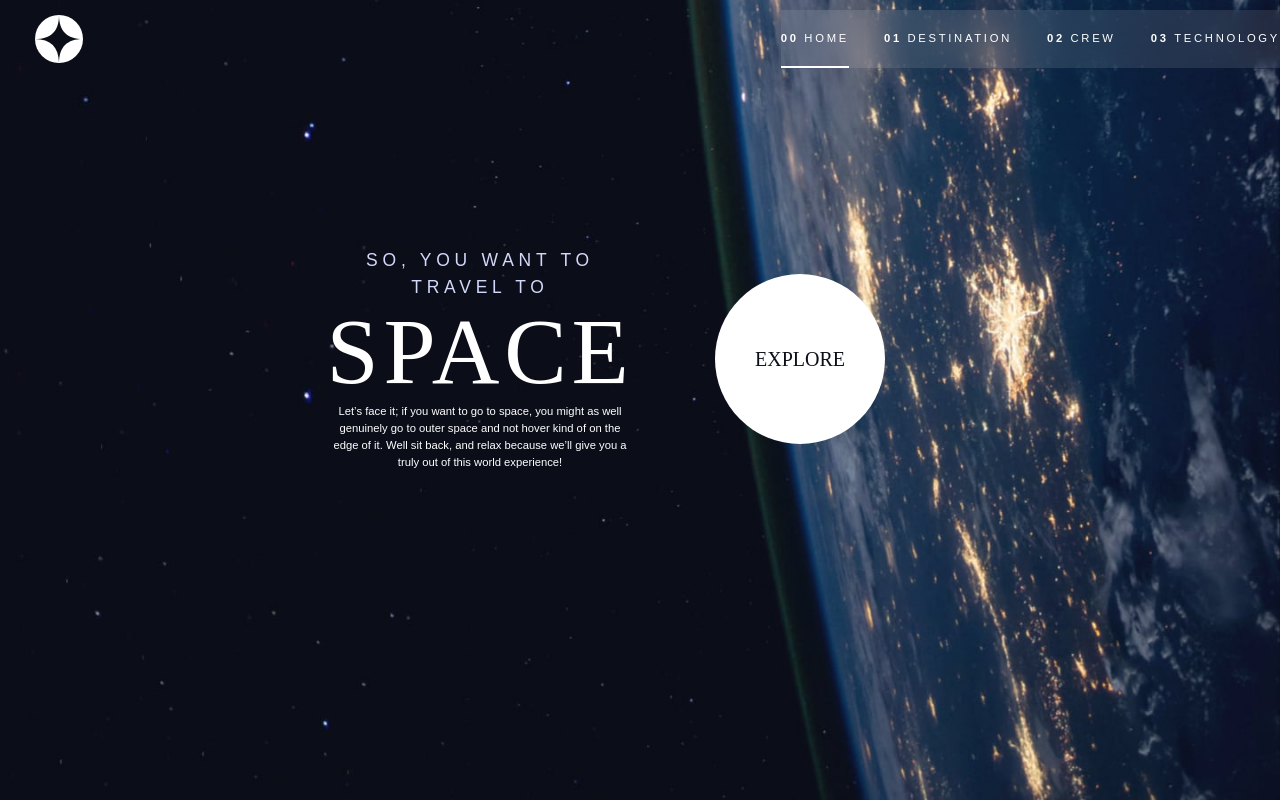
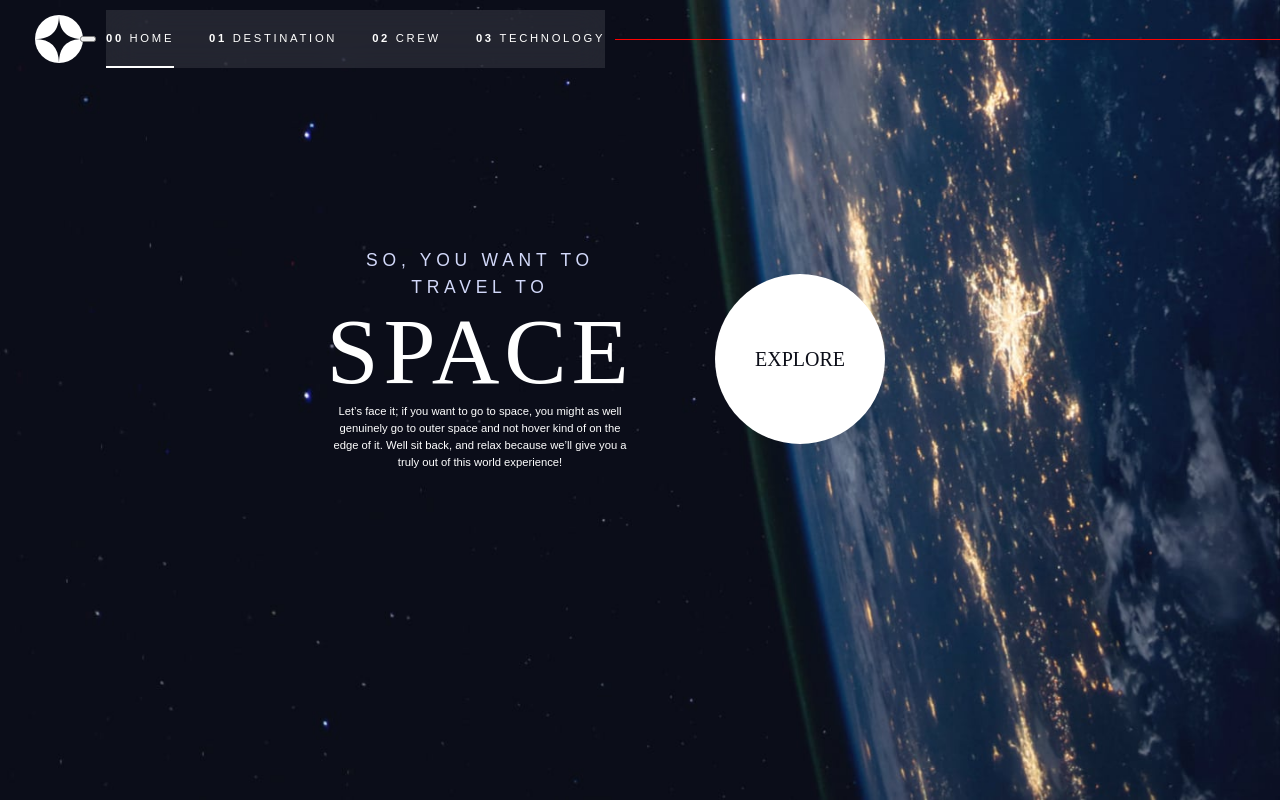
Before and after one commit to Christiano0407/jsGames, a website: page navBar/html/indexSpace.html in a window 1280 px wide. Drawn offline with nearby package versions, Linux system fonts and the light colour scheme; a web font is replaced by a local one.

Commit message:
navigation space 05

```diff
--- a/navBar/css/mainComponents.css
+++ b/navBar/css/mainComponents.css
@@ -53,7 +53,7 @@
 }
 
 .mobile-nav-toggle {
-  display: none;
+  display: block;
 }
 
 .primary-navigation a {
--- a/navBar/css/mediaMain.css
+++ b/navBar/css/mediaMain.css
@@ -153,6 +153,21 @@
   }
 }
 
+@media (min-width: 45em) {
+  .primary-header::after {
+    content: "";
+    display: block;
+    position: relative;
+    height: 1px;
+    width: 100%;
+    background: red;
+  }
+
+  .primary-navigation {
+    margin-block: 2rem;
+  }
+}
+
 @media (min-width: 45rem) {
   .home {
     background-image: url("/assets/home/background-home-desktop.jpg");
```
